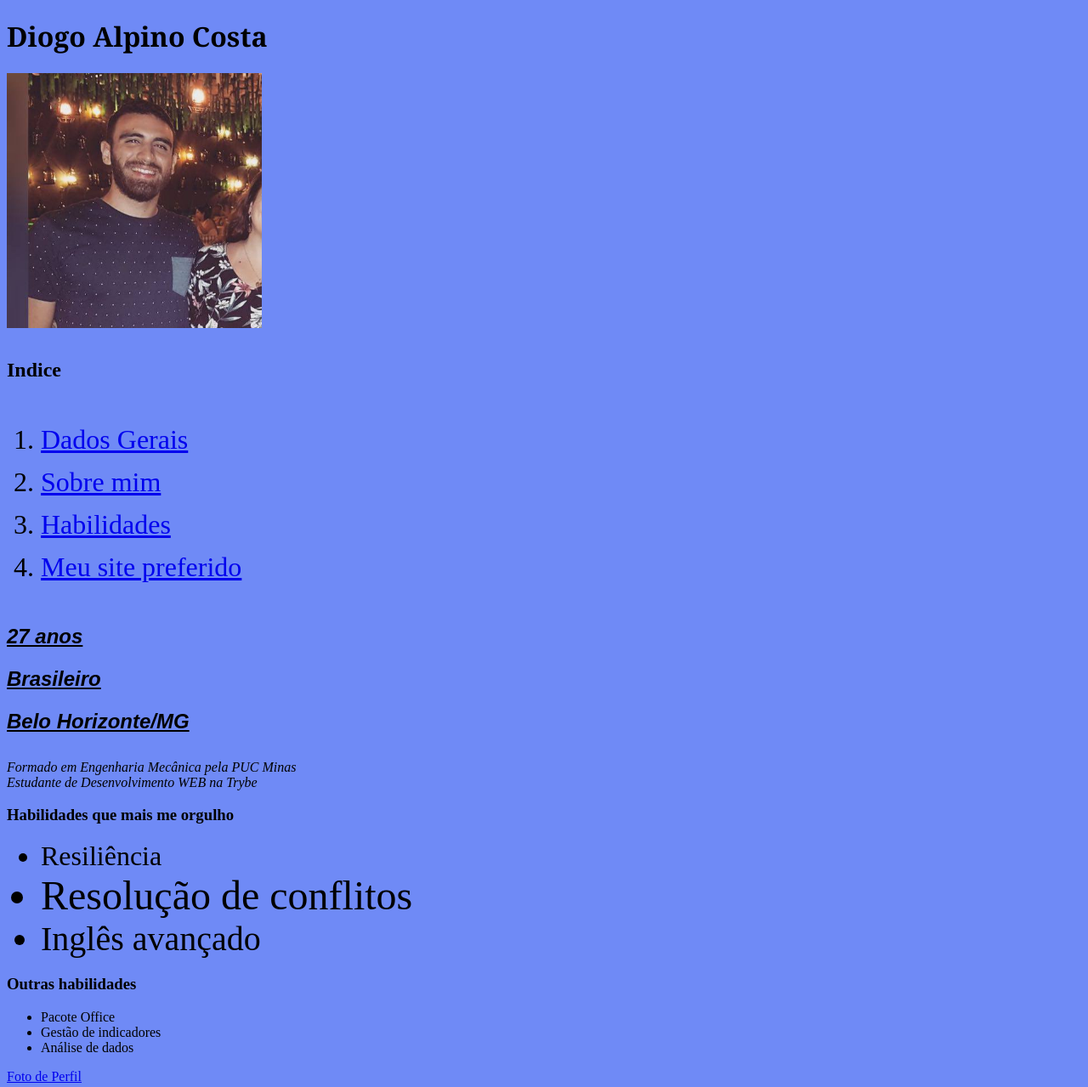
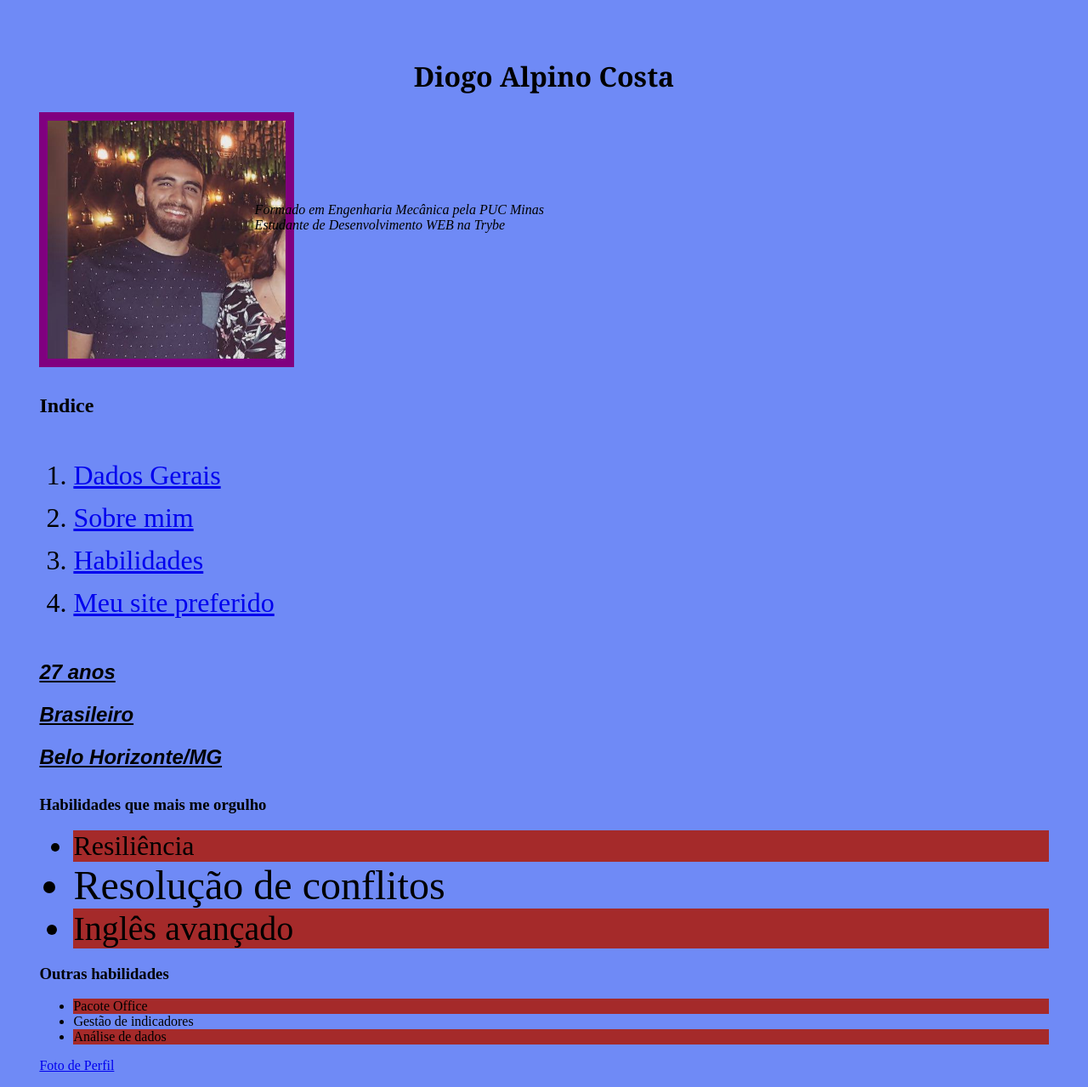
Before and after one commit to DIogoAlpino/DiogoAlpino.github.io, a plain HTML site: page index.html in a window 1280 px wide. Shown: the top 1279 px of the page at 85% size. Drawn offline with Linux system fonts and the light colour scheme.

Commit message:
Exercicios dia 3

```diff
--- a/index.html
+++ b/index.html
@@ -13,47 +13,15 @@ Um índice com links internos para as diferentes seções do seu portfólio. -->
   <head>
     <meta charset="UTF-8">
     <title>Diogo Alpino Costa</title>
-    <style>
-
-      body {
-        background-color: rgb(111,138,246);
-      }
-      h1 {
-        font-family: Georgia, 'Times New Roman', Times, sans-serif;
-      }
-
-      #dadosGerais {
-        font-family: Arial, Helvetica, sans-serif;
-        font-weight: bold;
-        text-decoration: underline;
-      }
-
-      .resiliencia {
-        font-size:2em;
-      }
-
-      .resConf {
-        font-size:3em;
-      }
-
-      .ingles {
-        font-size:40px;
-      }
-
-      h2, ol {
-        line-height: 50px;
-      }
-
-      ol {
-        font-size: 2em;
-      }
-
-
-    </style>
+    <link rel="stylesheet" href="style.css">
   </head>
-  <body>
-    <h1> <strong>Diogo Alpino Costa</strong></h1>
-    <img id = "fotoDePerfil" src="/Profile.jpg" alt="Foto atual de perfil" width="300px">
+  <body> <div>
+    <h1>Diogo Alpino Costa</h1>
+    <div class="image-container">
+    <img id = "fotoDePerfil" src="/Profile.jpg" alt="Foto atual de perfil">
+    <p id="sobreMim"><em>Formado em Engenharia Mecânica pela PUC Minas <br> Estudante de Desenvolvimento WEB na Trybe <br> </em></p>
+  </div>
+  </div>
     <h2>Indice</h2>
     <ol>
         <li><a href="#dadosGerais">Dados Gerais<a></li>
@@ -62,7 +30,6 @@ Um índice com links internos para as diferentes seções do seu portfólio. -->
         <li><a href="#sitePreferido">Meu site preferido<a></li>
     </ol>
     <h2 id="dadosGerais"> <em>27 anos <br> Brasileiro <br> Belo Horizonte/MG</em></h2>
-    <p id="sobreMim"><em>Formado em Engenharia Mecânica pela PUC Minas <br> Estudante de Desenvolvimento WEB na Trybe <br> </em></p>
     <h3 id="habilidades">Habilidades que mais me orgulho</h3>
     <ul>
         <li class="resiliencia">Resiliência</li>
--- /dev/null
+++ b/style.css
@@ -0,0 +1,57 @@
+body {
+    background-color: rgb(111, 138, 246);
+    padding: 3%;
+}
+
+h1 {
+    font-family: Georgia, 'Times New Roman', Times, sans-serif;
+    text-align:center;
+}
+
+#dadosGerais {
+    font-family: Arial, Helvetica, sans-serif;
+    font-weight: bold;
+    text-decoration: underline;
+}
+
+.resiliencia {
+    font-size: 2em;
+}
+
+.resConf {
+    font-size: 3em;
+}
+
+.ingles {
+    font-size: 40px;
+}
+
+h2,ol {
+    line-height: 50px;
+}
+
+ol {
+    font-size: 2em;
+}
+
+#fotoDePerfil {
+    float: left;
+    padding: 10px;
+    height: 280px;
+    background-color: purple;
+}
+
+.image-container {
+    height: 300px;
+    position: relative;
+}
+
+#sobreMim {
+    position: absolute;
+    top: 30%;
+    right: 50%;
+}
+
+ul li:nth-child(odd) {
+    background-color: brown;
+}
```
